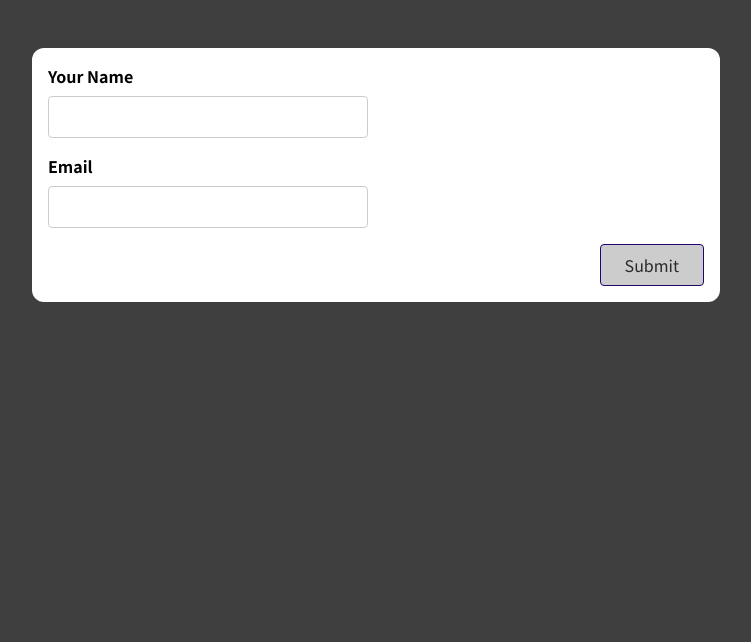
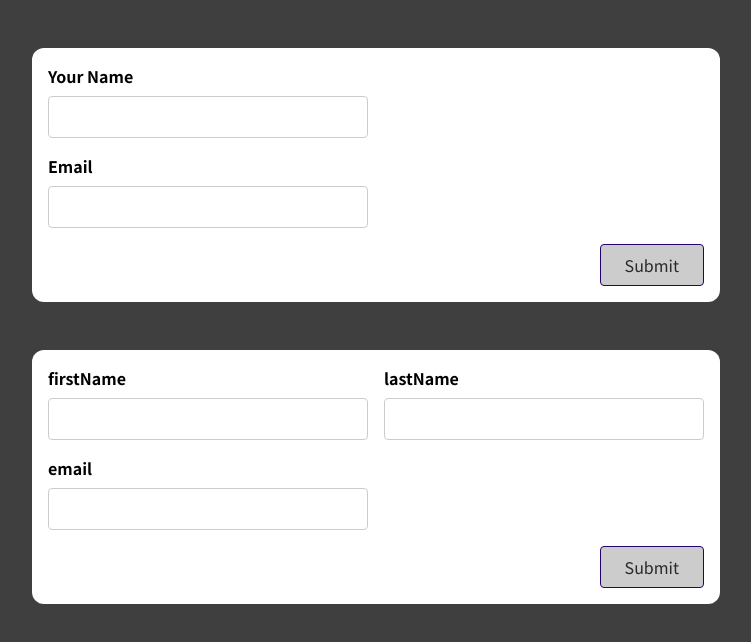
Before and after one commit to zaid218/form-handling-in-react, a React (Create React App) app: page / in a window 1280 px wide. Shown: the top 642 px of the page, without its empty margins (264-1015 px from the left). Built offline with nearby package versions, Linux system fonts and the light colour scheme.

Commit message:
custom hook for form control

```diff
--- a/src/App.js
+++ b/src/App.js
@@ -1,10 +1,17 @@
+import BasicForm from './components/BasicForm';
 import SimpleInput from './components/SimpleInput';
-
+import {Fragment} from 'react'
 function App() {
   return (
-    <div className="app">
-      <SimpleInput />
-    </div>
+    <Fragment>
+      <div className="app">
+        <SimpleInput />
+      </div>
+      <div className="app">
+        <BasicForm />
+      </div>
+    </Fragment>
+
   );
 }
 
--- a/src/components/BasicForm.js
+++ b/src/components/BasicForm.js
@@ -1,22 +1,103 @@
+import useInput from "../hooks/use-input";
 const BasicForm = (props) => {
+  const isNotEmpty = val => val.trim() !== '';
+  const {
+    value: enteredFirstName,
+    hasError: firstNameInputIsInvalid,
+    valueChangeHandler: firstNameInputChangeHandler,
+    inputBlurHandler: firstNameInputBlurHandler,
+    valueIsValid: enteredFirstNameIsValid,
+    reset: resetFirstNameInput,
+    setIsTouched: setEnteredFirstNameIsTouched,
+  } = useInput(isNotEmpty);
+
+
+  const {
+    value: enteredLastName,
+    hasError: lastNameInputIsInvalid,
+    valueChangeHandler: LastNameInputChangeHandler,
+    inputBlurHandler: LastNameInputBlurHandler,
+    valueIsValid: enteredLastNameIsValid,
+    reset: resetLastNameInput,
+    setIsTouched: setEnteredLastNameIsTouched,
+  } = useInput(isNotEmpty);
+  const {
+    value: enteredEmail,
+    hasError: emailInputIsInvalid,
+    valueChangeHandler: emailInputChangeHandler,
+    inputBlurHandler: emailInputBlurHandler,
+    valueIsValid: enteredEmailIsValid,
+    reset: resetEmailInput,
+    setIsTouched: setEnteredEmailIsTouched,
+  } = useInput((val) => isNotEmpty(val) && val.includes("@"));
+
+
+
+  let formIsValid = false;
+  if (enteredFirstNameIsValid && enteredEmailIsValid&&enteredLastNameIsValid) {
+    formIsValid = true;
+  }
+
+  const formSubmitHandler = (event) => {
+    event.preventDefault();
+    setEnteredFirstNameIsTouched(true)
+    setEnteredLastNameIsTouched(true)
+    setEnteredEmailIsTouched(true);
+    if (
+      !enteredEmailIsValid ||
+      !enteredFirstNameIsValid ||
+      !enteredLastNameIsValid
+    ) return ;
+    resetFirstNameInput();
+    resetLastNameInput()
+    resetEmailInput()
+  }
+
+  const firstNameInputClasses = firstNameInputIsInvalid
+    ? "form-control invalid"
+    : "form-control ";
+  const EmailInputClasses = emailInputIsInvalid
+    ? "form-control invalid"
+    : "form-control ";
+  const lastNameInputClasses = lastNameInputIsInvalid
+    ? "form-control invalid"
+    : "form-control ";
   return (
-    <form>
-      <div className='control-group'>
-        <div className='form-control'>
-          <label htmlFor='name'>First Name</label>
-          <input type='text' id='name' />
+    <form onSubmit={formSubmitHandler}>
+      <div className="control-group">
+        <div className={firstNameInputClasses}>
+          <label htmlFor="firstName">firstName</label>
+          <input
+            type="text"
+            id="firstName"
+            value={enteredFirstName}
+            onChange={firstNameInputChangeHandler}
+            onBlur={firstNameInputBlurHandler}
+          />
         </div>
-        <div className='form-control'>
-          <label htmlFor='name'>Last Name</label>
-          <input type='text' id='name' />
+        <div className={lastNameInputClasses}>
+          <label htmlFor="lastName">lastName</label>
+          <input
+            type="text"
+            id="lastName"
+            value={enteredLastName}
+            onBlur={LastNameInputBlurHandler}
+            onChange={LastNameInputChangeHandler}
+          />
         </div>
       </div>
-      <div className='form-control'>
-        <label htmlFor='name'>E-Mail Address</label>
-        <input type='text' id='name' />
+      <div className={EmailInputClasses}>
+        <label htmlFor="emailId">email</label>
+        <input
+          type="text"
+          id="emailId"
+          value={enteredEmail}
+          onChange={emailInputChangeHandler}
+          onBlur={emailInputBlurHandler}
+        />
       </div>
-      <div className='form-actions'>
-        <button>Submit</button>
+      <div className="form-actions">
+        <button disabled={!formIsValid}>Submit</button>
       </div>
     </form>
   );
--- a/src/components/SimpleInput.js
+++ b/src/components/SimpleInput.js
@@ -101,6 +101,8 @@ const SimpleInput = (props) => {
         {emailInputIsInvalid && (
           <p className="error-text">entered email is not valid</p>
         )}
+
+
       </div>
       <div className="form-actions">
         <button disabled={!formIsValid}>Submit</button>
--- a/src/hooks/use-input.js
+++ b/src/hooks/use-input.js
@@ -5,6 +5,7 @@ const useInput = (validateValue) => {
   const [isTouched, setIsTouched] = useState(false);
   const valueIsValid = validateValue(enteredValue);
   const hasError = !valueIsValid && isTouched;
+
 
   const valueChangeHandler = (event) => {
     setEnteredValue(event.target.value);
--- a/src/index.css
+++ b/src/index.css
@@ -78,6 +78,7 @@ button:active {
   background-color: #33059e;
   border-color: #33059e;
 
+
 }
 button:disabled,
 button:disabled:hover,
--- a/src/index.js
+++ b/src/index.js
@@ -3,5 +3,6 @@ import ReactDOM from 'react-dom/client';
 import './index.css';
 import App from './App';
 
+
 const root = ReactDOM.createRoot(document.getElementById('root'));
 root.render(<App />);
```
